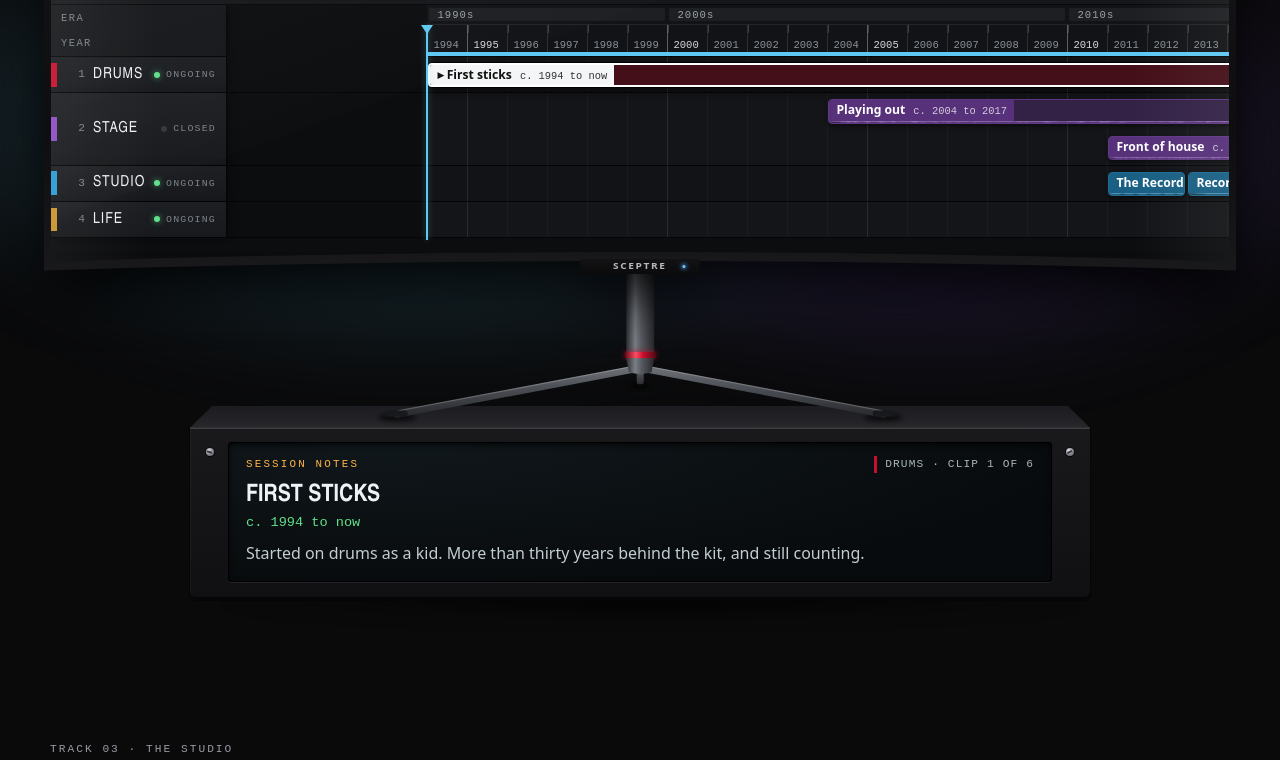
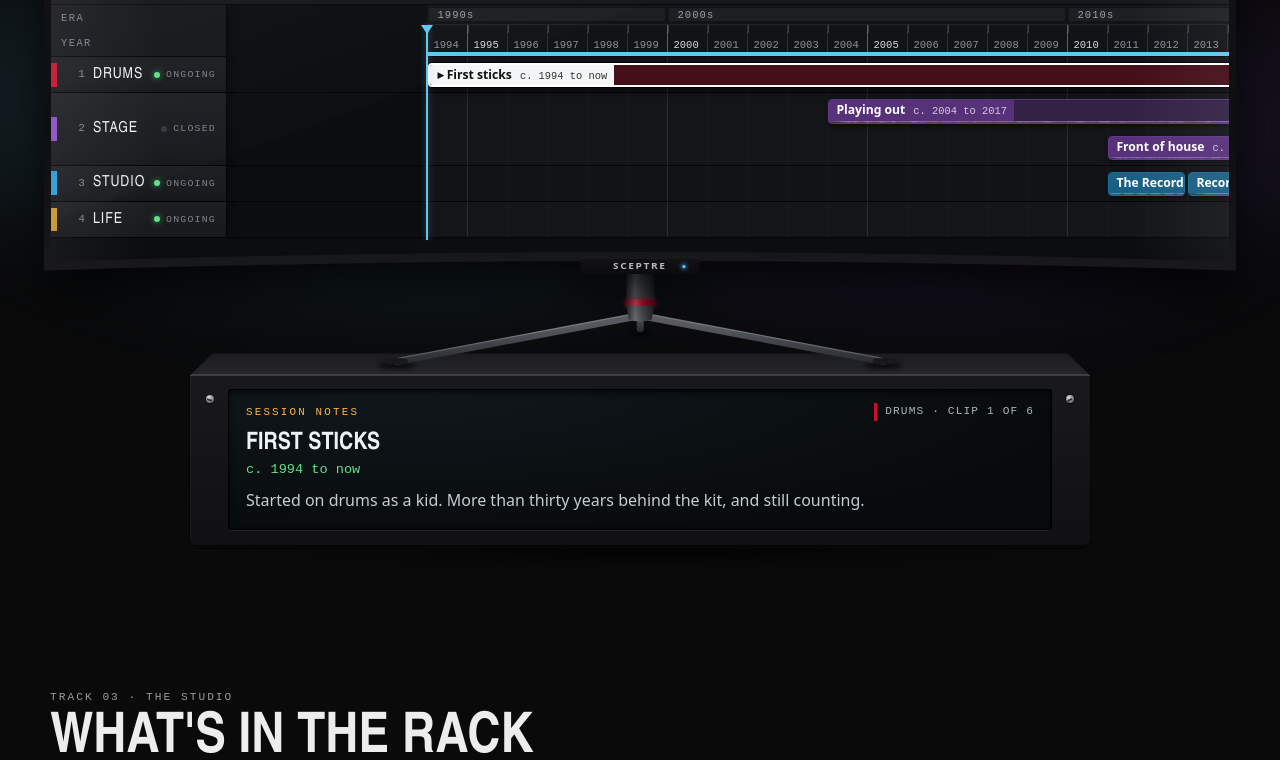
Before and after one commit to WasteOfADrumBum/one-small-studio, a React (Vite) app: page / in a window 1280 px wide. Shown: the part 1854-2614 px from the top of the page. Built offline with nearby package versions, Linux system fonts and the light colour scheme; no server answers.

Commit message:
Story: shorten the Sceptre tripod column so the monitor sits lower
Co-Authored-By: Claude Opus 5.5 (1M context) <noreply@anthropic.com>
Claude-Session: https://claude.ai/code/session_01A3pZVdTLD9uDBo62iQNjmw

```diff
--- a/src/components/StudioMonitor.tsx
+++ b/src/components/StudioMonitor.tsx
@@ -39,12 +39,12 @@ export function StudioMonitor({ children, notes }: StudioMonitorProps) {
 }
 
 /**
- * The Sceptre tripod, seen from the front: a gunmetal column with a red ring above the hub, two
+ * The Sceptre tripod, seen from the front: a short gunmetal column with a red ring above the hub, two
  * legs splayed forward and out, and a short one running back.
  */
 function TripodStand() {
   return (
-    <svg className={classes.stand} viewBox="0 0 600 180" aria-hidden="true">
+    <svg className={classes.stand} viewBox="0 60 600 120" aria-hidden="true">
       <defs>
         <linearGradient id="sceptre-column" x1="0" x2="1" y1="0" y2="0">
           <stop offset="0" stopColor="#2c2e32" />
@@ -94,7 +94,7 @@ function TripodStand() {
       </g>
 
       {/* Column, red ring and hub. */}
-      <rect x="284" y="0" width="32" height="104" fill="url(#sceptre-column)" />
+      <rect x="284" y="56" width="32" height="48" fill="url(#sceptre-column)" />
       <rect
         x="282"
         y="94"
```
